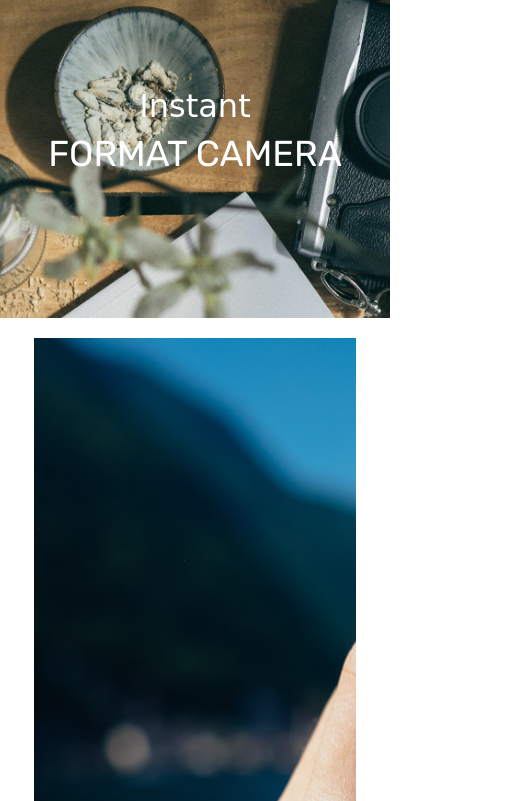
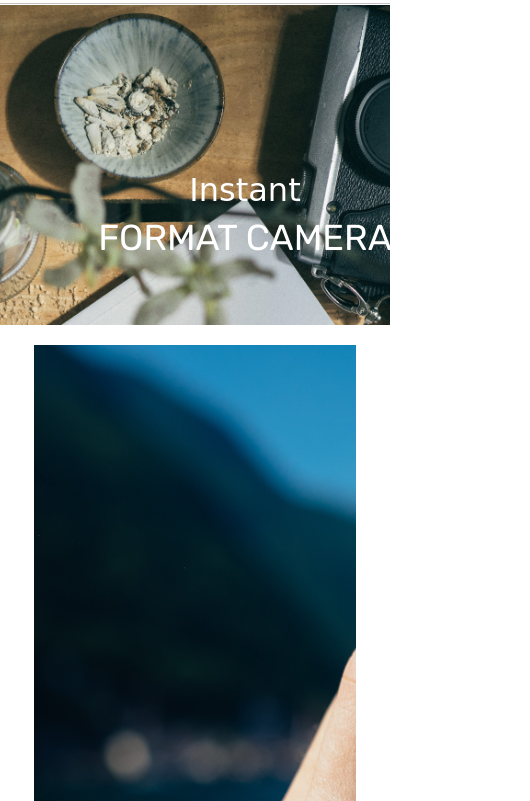
Before and after one commit to bpmaiden/fotomatic, a plain HTML site: page index.html in a window 390 px wide. Shown: the part 43-844 px from the top of the page, 530 px wide, since content can reach past the window. Drawn offline with Linux system fonts and the light colour scheme; a web font is replaced by a local one.

Commit message:
Signup section now meets specs.

```diff
--- a/resources/css/style.css
+++ b/resources/css/style.css
@@ -79,6 +79,7 @@ header .mobile {
 /* Sign Up Section */
 
 #sign-up-section {
+  padding: 170px 0 0 100px;
   width: 100%;
   background-image: url(../images/banner-landingpage.jpg);
   background-repeat: no-repeat;
@@ -91,7 +92,7 @@ header .mobile {
 }
 
 #sign-up-cta {
-  padding: 0 5rem 2.5rem 5rem;
+  padding: 0 5rem 56px 5rem;
   border: solid 1px #979797;
   border-radius: 4px;
   background-color: #9dc20b;
@@ -259,7 +260,7 @@ footer .copyright {
 
 @media only screen and (max-width: 760px) {
   .main-content {
-    top: 2.5625rem;
+    top: 3rem;
   }
 
   header .desktop {
```
